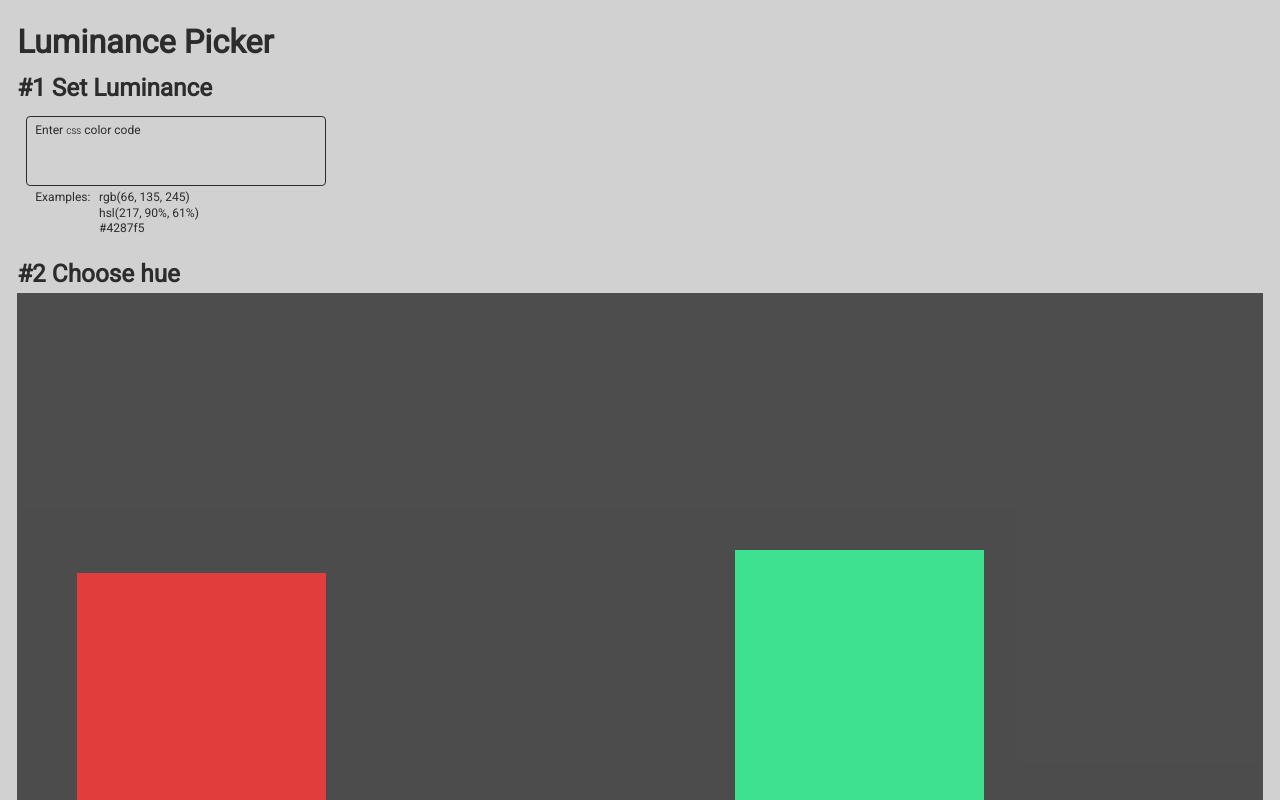
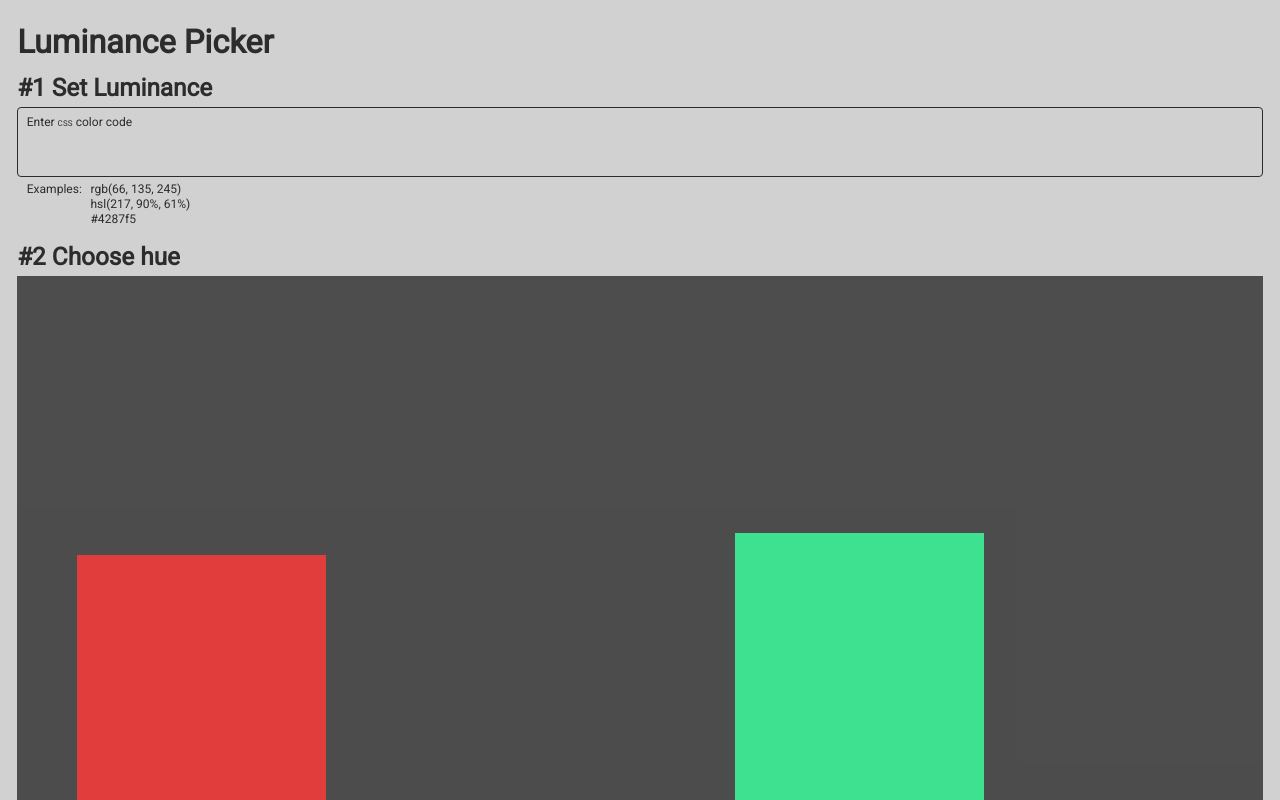
Before and after one commit to masakudamatsu/equiluminant-color-picker, a Next.js app in the folder app/: page / in a window 1280 px wide. Shown: the top 800 px of the page. Built offline with nearby package versions, Linux system fonts and the light colour scheme.

Commit message:
Widen the color code field box #56

```diff
--- a/app/components/InputColorCode.js
+++ b/app/components/InputColorCode.js
@@ -2,7 +2,6 @@ import {useState} from 'react';
 import PropTypes from 'prop-types';
 import {
   Abbr,
-  ColorCodeField,
   SpacerHorizontal,
   Input,
   InputDescriptionWrapper,
@@ -91,7 +90,7 @@ function InputColorCode(props) {
     }
   };
   return (
-    <ColorCodeField backgroundColor={backgroundColor} darkMode={props.darkMode}>
+    <>
       <InputWrapper>
         <Label htmlFor="inputColorCode">
           Enter <Abbr>css</Abbr> color code
@@ -129,7 +128,7 @@ function InputColorCode(props) {
           Please enter a valid <Abbr>css</Abbr> color code
         </ParagraphErrorMessage>
       </InputDescriptionWrapper>
-    </ColorCodeField>
+    </>
   );
 }
 
--- a/app/theme/style.js
+++ b/app/theme/style.js
@@ -76,13 +76,12 @@ export const Input = styled.input.attrs(props => ({
     ${layout.label.paddingPx.mobile.toFixed(4)}px
     ${layout.input.paddingBottomPx.mobile.toFixed(4)}px;
   text-align: left;
-  width: auto; /* To fix the layout when thickening the border upon active state */
+  width: 100%;
 
   &:active,
   &:hover,
   &:focus {
     border-width: ${layout.input.borderWidthPx.active.toFixed()}px;
-    margin: -${(layout.input.borderWidthPx.active - layout.input.borderWidthPx.normal).toFixed()}px;
     outline: none;
   }
 `;
@@ -151,6 +150,7 @@ export const InputExamplesWrapper = styled.div`
 
 export const InputWrapper = styled.div`
   background-color: inherit;
+  height: 70.2969px; /* TODO: replace the hard-coding; specifying the height property is necessary to prevent the layout shift due to thickening the field box border upon click */
   position: relative;
   width: 100%;
 `;
```
Also changed, not shown: 1 other file (tests, documents, lock files or other folders).
